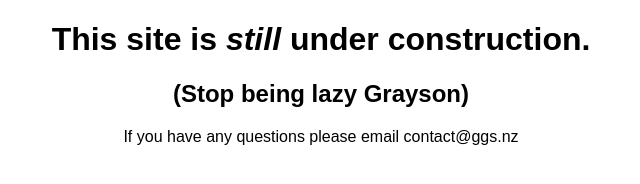
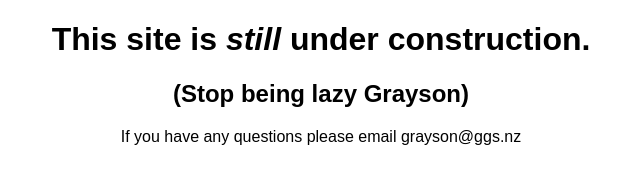
Before and after one commit to graysonsutherland/ninasutherland, a plain HTML site: page index.html in a window 1280 px wide. Shown: the full height of the page, 319-959 px from the left. Drawn offline with Linux system fonts and the light colour scheme.

Commit message:
Update index.html

```diff
--- a/index.html
+++ b/index.html
@@ -11,7 +11,7 @@
 <center>
     <h1>This site is <em>still</em> under construction.</h1>
     <h2>(Stop being lazy Grayson)</h2>
-    <p>If you have any questions please email contact@ggs.nz</p>
+    <p>If you have any questions please email grayson@ggs.nz</p>
 </center>
 
 
```
